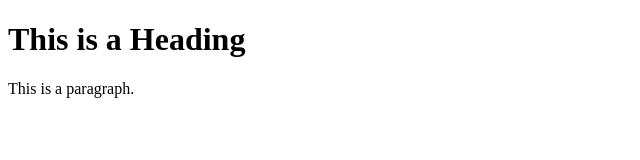
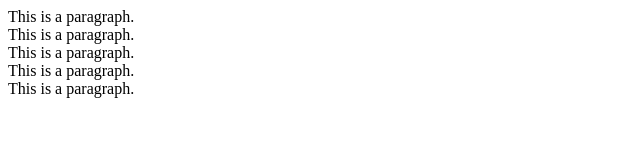
Before and after one commit to erin-petersen/box-model, a plain HTML site: page index.html in a window 1280 px wide. Shown: the whole page, without its empty margins (0-640 px from the left). Drawn offline with Linux system fonts and the light colour scheme.

Commit message:
Update index.html

```diff
--- a/index.html
+++ b/index.html
@@ -1,13 +1,17 @@
 <!DOCTYPE html>
 <html>
 <head>
-<link rel="stylesheet" href="mystyle.css">
+<link rel="stylesheet" href="mystyle2.css">
 <title>box-model</title>
 </head>
 <body>
 
-<h1>This is a Heading</h1>
-<p>This is a paragraph.</p>
-
+<div id=”container”>
+  <div id="content-box">This is a paragraph.</div>
+  <div id="content-box">This is a paragraph.</div>
+  <div id="content-box">This is a paragraph.</div>
+  <div id="content-box">This is a paragraph.</div>
+  <div id="content-box">This is a paragraph.</div>
+</div>
 </body>
 </html>
```
